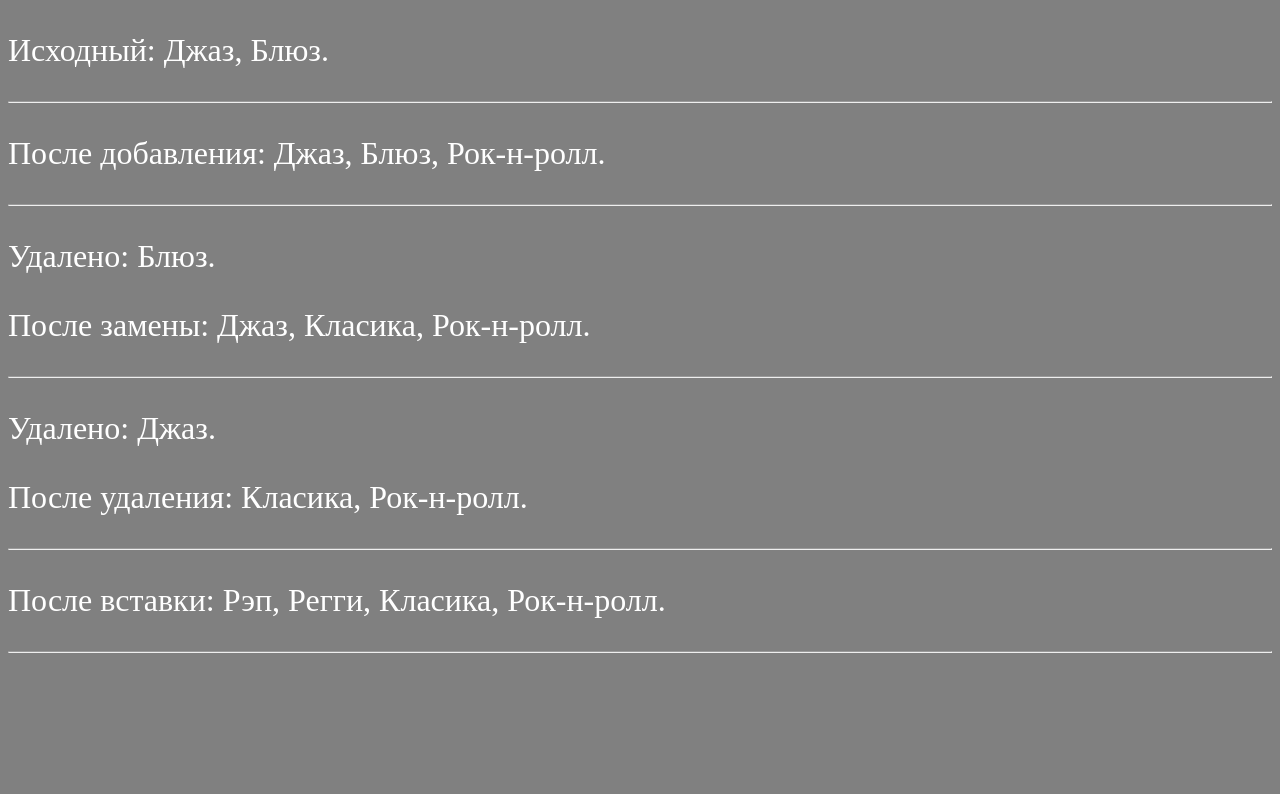
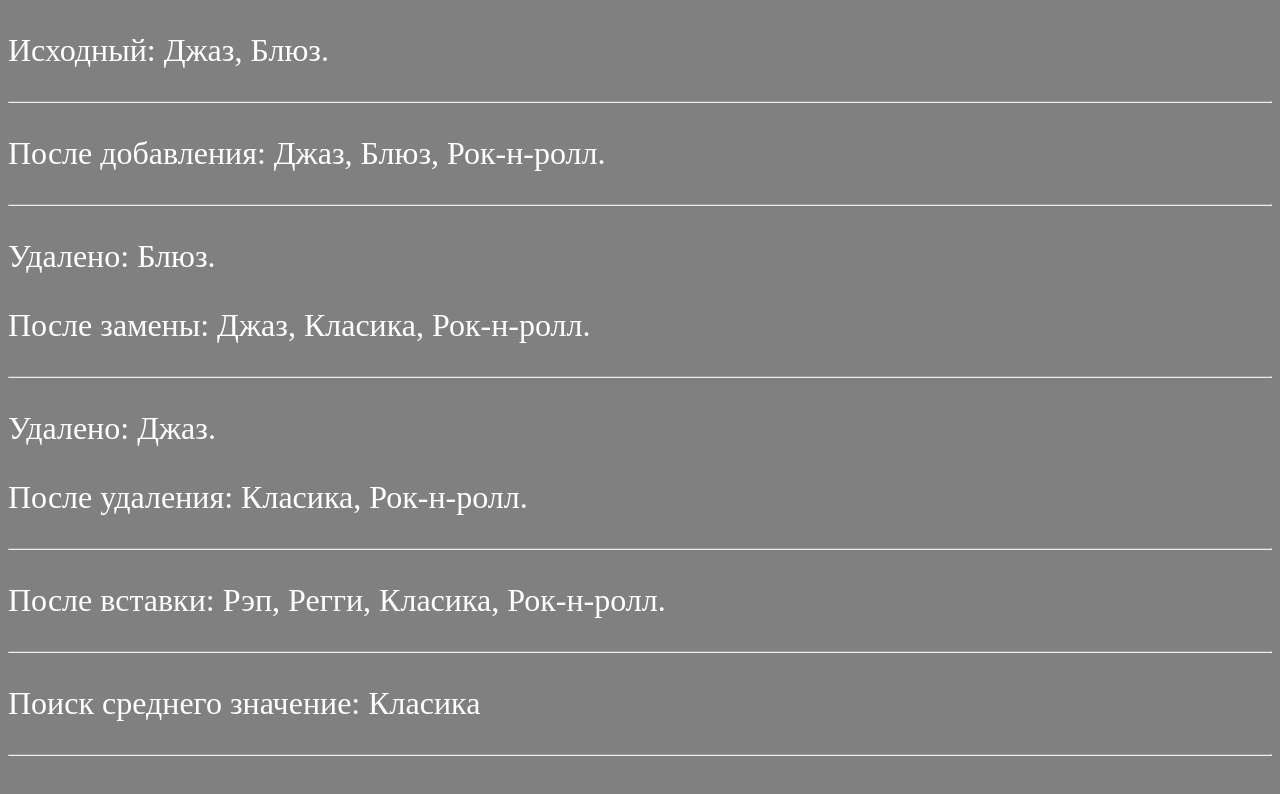
Before and after one commit to bezditniy/HW_Javascript_Arrays, a plain HTML site: page index.html in a window 1280 px wide. Drawn offline with Linux system fonts and the light colour scheme.

Commit message:
Second commit

```diff
--- a/index.html
+++ b/index.html
@@ -48,6 +48,10 @@
         document.write("<p>После вставки: " + styles.join(", ") + ".");
             document.write("<hr/>");
 
+        // Поиск значения в середине для массивов с любой длиной.
+        var middle = styles[Math.floor(styles.length / 2)];
+        document.write("<p>Поиск среднего значение: " + middle);
+            document.write("<hr/>");
     </script>
 
 </body>
```
